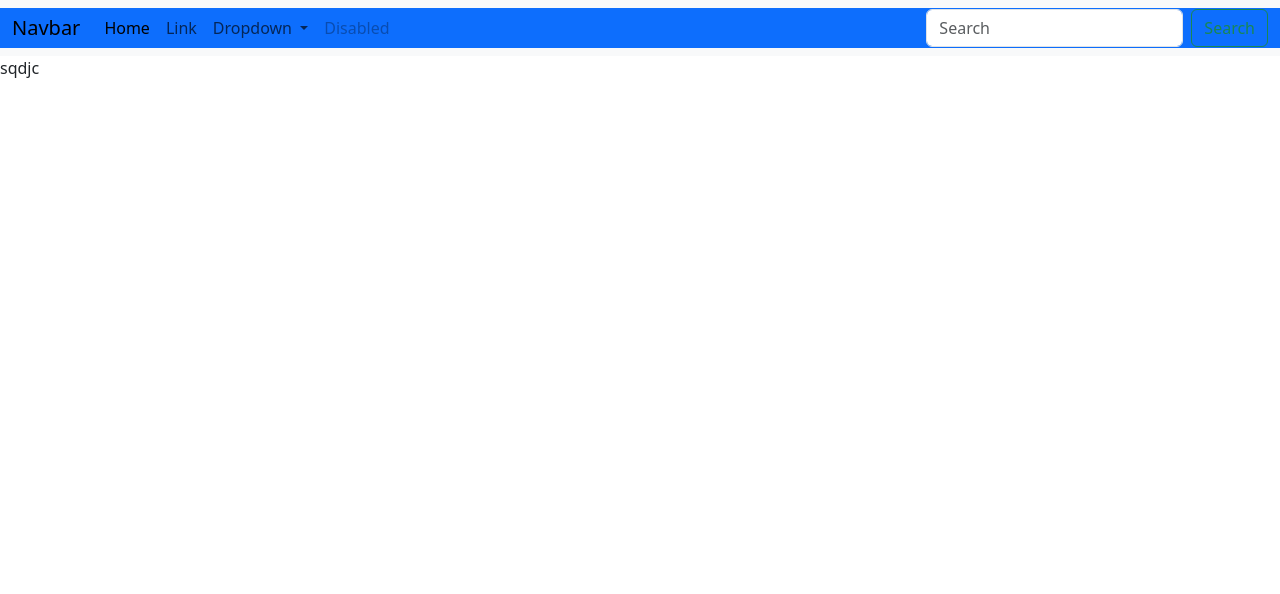
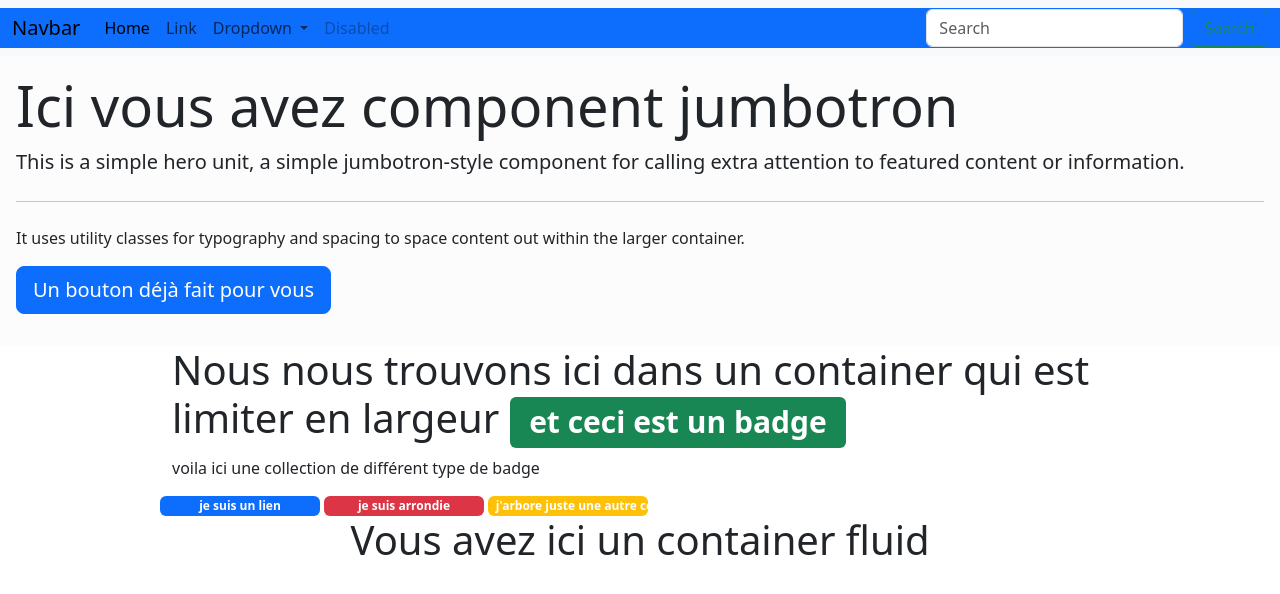
Before and after one commit to Nabssek/bootstraap2, a website: page exo1/index.html in a window 1280 px wide. Drawn offline with nearby package versions, Linux system fonts and the light colour scheme.

Commit message:
ajout header

```diff
--- a/exo1/index.html
+++ b/exo1/index.html
@@ -45,10 +45,38 @@
           </div>
         </div>
       </nav>
-      <div>
-        sqdjc
+      <div class="jumbotron bg-light-subtle p-3">
+        <h1 class="display-4">Ici vous avez component jumbotron</h1>
+        <p class="lead">This is a simple hero unit, a simple jumbotron-style component for calling extra attention to featured content or information.</p>
+        <hr class="my-4">
+        <p>It uses utility classes for typography and spacing to space content out within the larger container.</p>
+        <p class="lead">
+          <a class="btn btn-primary btn-lg" href="#" role="button">Un bouton déjà fait pour vous </a>
+        </p>
       </div>
 </header>
+
+<main>
+    <section>
+        <div class="container  col-9">
+            <h1 class=""> Nous nous trouvons ici dans un container qui est limiter en largeur <span class="badge bg-success">et ceci est un badge</span></h1>
+
+                <p>voila ici une collection de différent type de badge</p>
+
+                <div class="row d-flex gap-1 ">
+                    <span class="badge bg-primary col-2"> je suis un lien</span>
+                    <span class="badge rounded bg-danger col-2"> je suis arrondie</span>
+                    <span class="badge bg-warning col-2"> j'arbore juste une autre coleur </span>
+
+            </div>
+
+        </div>
+
+        <div class="container-fluid text-center ">
+            <h1>Vous avez ici un container fluid </h1>
+        </div>
+    </section>
+</main>
 
 
 
--- a/exo1/public/sass/app.sass
+++ b/exo1/public/sass/app.sass
@@ -1 +1,4 @@
 @import ../../node_modules/bootstrap/dist/css/bootstrap.min.css
+
+.header
+    height: 500px
```
Also changed, not shown: exo1/public/style/style.css, 1 other file.
